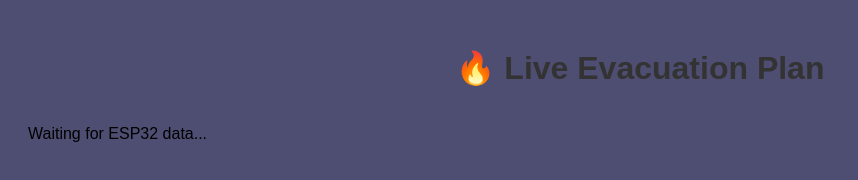
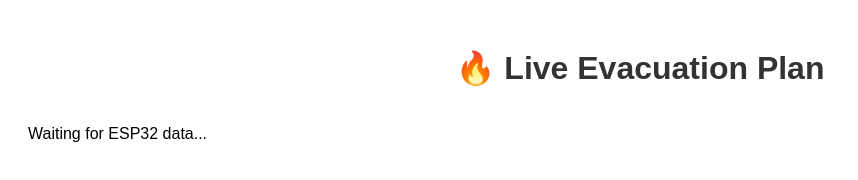
Before and after one commit to aqshanto/Fire-Evacution-System, a plain HTML site: page index.html in a window 1280 px wide. Shown: the whole page, without its empty margins (0-858 px from the left). Drawn offline with Linux system fonts and the light colour scheme; no server answers.

Commit message:
Refactor index.html: Change background color to #ffffff for improved visibility

```diff
--- a/index.html
+++ b/index.html
@@ -7,7 +7,7 @@
     <style>
       body {
         font-family: sans-serif;
-        background-color: #4e4e72;
+        background-color: #ffffff;
         padding: 20px;
       }
       h1 {
```
